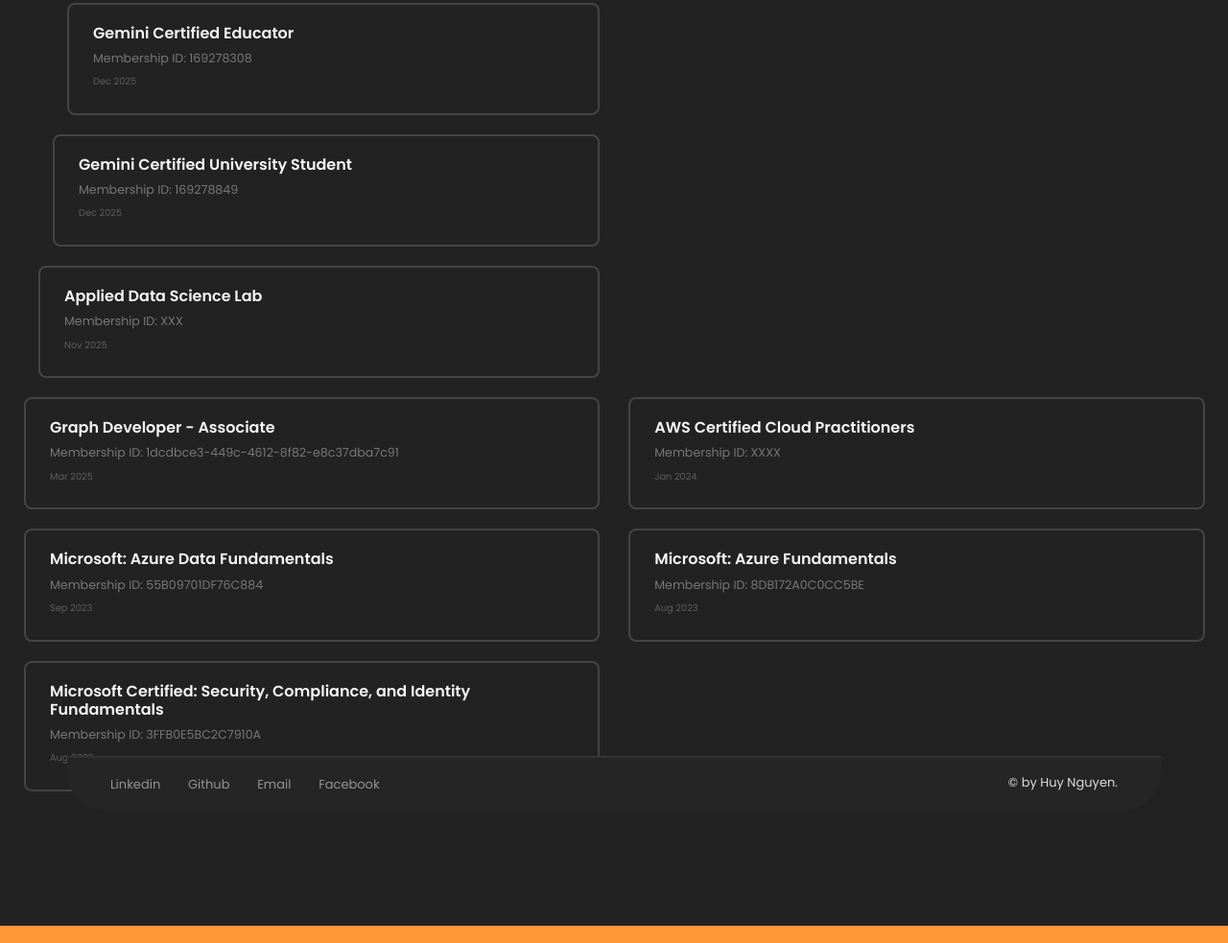
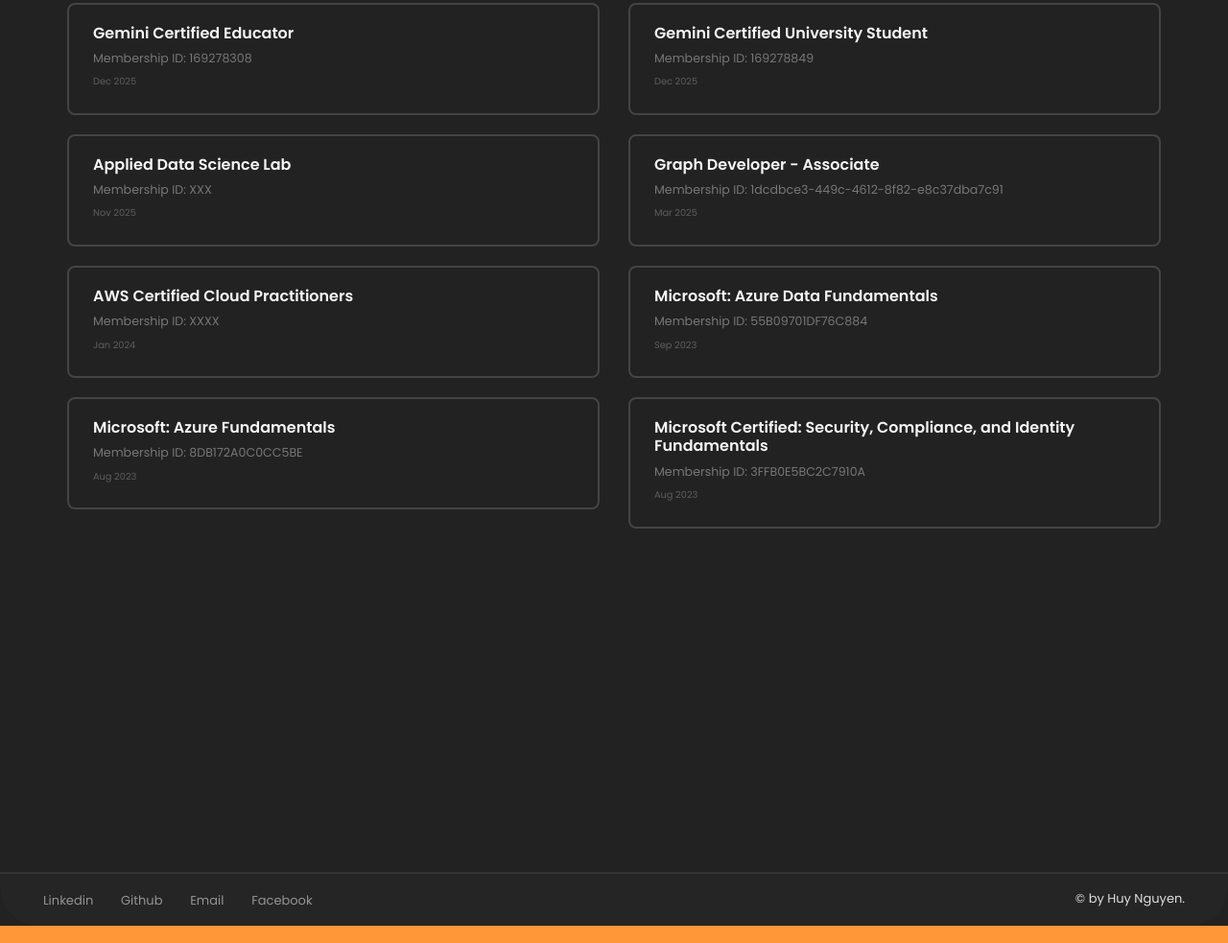
Before and after one commit to huy312100/Portfolio, a plain HTML site: page experience.html in a window 1280 px wide and 2034 px high. Shown: the part 1069-2052 px from the top of the page at 96% size. Drawn offline with Linux system fonts and the light colour scheme; some packages are replaced by stand-ins of ours.

Commit message:
Fix layout

```diff
--- a/experience.html
+++ b/experience.html
@@ -147,7 +147,6 @@
                   </a>
                 </div>
 
-              <div class="row">
                 <div class=" col-xs-12 col-sm-6 ">
                   <a href="https://edu.google.accredible.com/10618301-5bc2-48f2-9ad1-56fd6b63b7cb" target="_blank">
                     <div class="certificate-item clearfix">
@@ -172,7 +171,6 @@
                   </a>
                 </div>
 
-              <div class="row">
                 <div class=" col-xs-12 col-sm-6 ">
                   <a href="https://www.credly.com/badges/18d68021-3fbb-4dc2-ba3e-005eac49cb4a/linked_in_profile" target="_blank">
                     <div class="certificate-item clearfix">
@@ -197,7 +195,6 @@
                   </a>
                 </div>
 
-              <div class="row">
                 <div class=" col-xs-12 col-sm-6 ">
                   <a href="https://www.apollographql.com/tutorials/certifications/1dcdbce3-449c-4612-8f82-e8c37dba7c91" target="_blank">
                     <div class="certificate-item clearfix">
```
